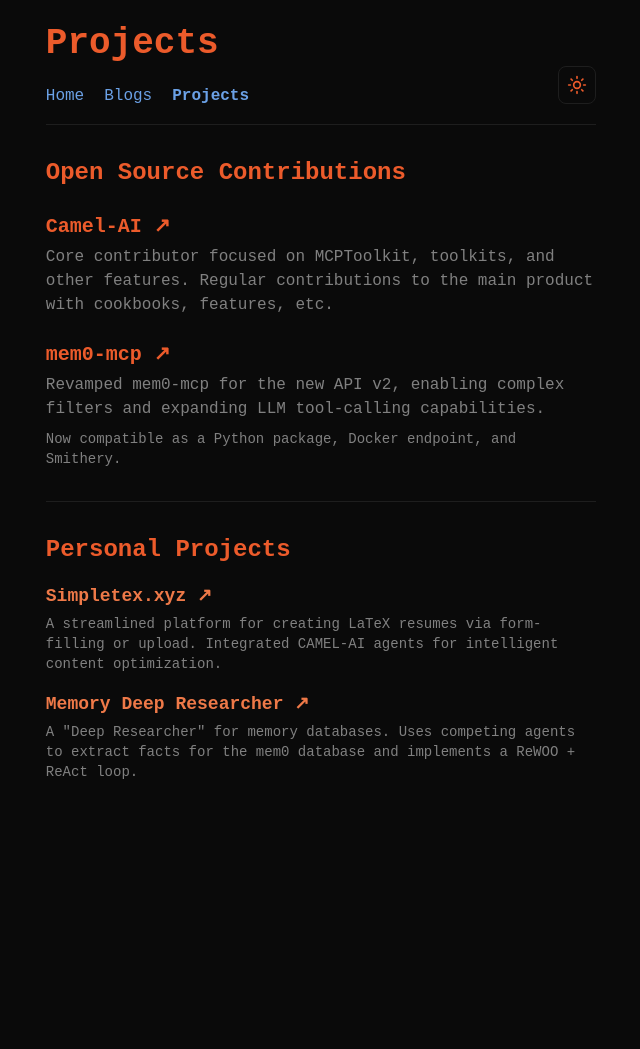
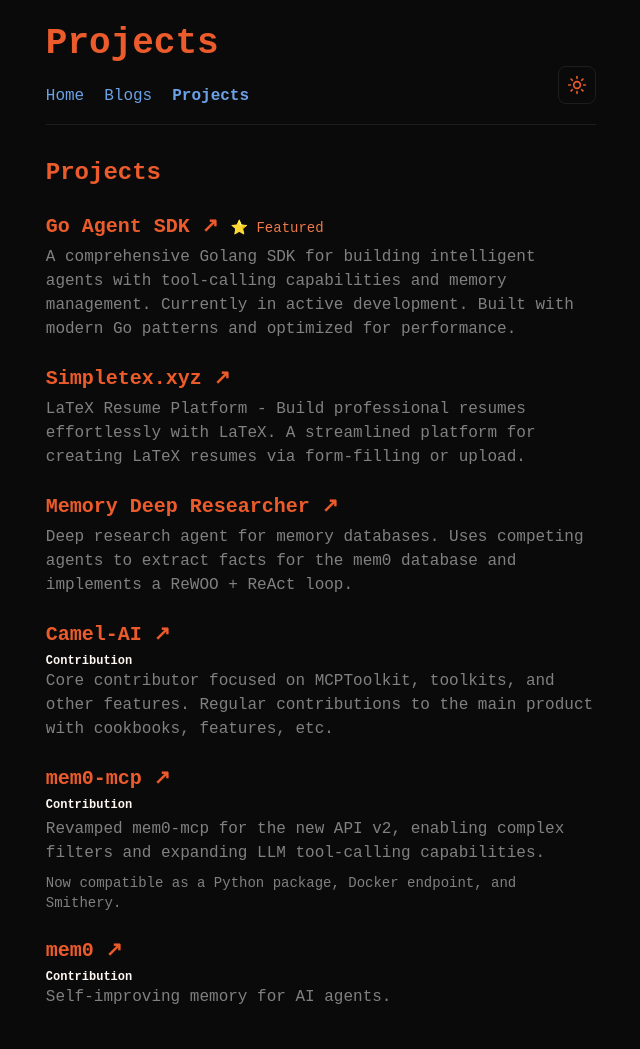
Before and after one commit to parthshr370/parthshr370.github.io, a Jekyll site: the page built from projects/index.html, in a window 1280 px wide. Shown: the whole page, without its empty margins (319-959 px from the left). Built offline with Jekyll 4.4.1, drawn with Linux system fonts in a browser that asks for light colours; some web fonts are replaced; before the commit the page ends 900 px from its top, so only the background shows below that.

Commit message:
Sync project listings and add agent guide

```diff
--- a/projects/index.html
+++ b/projects/index.html
@@ -6,26 +6,57 @@
 permalink: /projects/
 ---
 
-<section class="mt-8 space-y-8">
+<section class="mt-8">
 
-  <!-- Open Source Contributions Section -->
+  <h2 class="text-2xl font-bold text-[var(--primary)] mb-6">Projects</h2>
+
+  <div class="space-y-6">
+    <!-- Go Agent SDK -->
     <div>
-    <h2 class="text-2xl font-bold text-[var(--primary)] mb-6">Open Source Contributions</h2>
-    <div class="space-y-6">
-      <!-- Item 1 -->
+      <a href="https://github.com/parthshr370/Go-agent-SDK" target="_blank" class="block group">
+        <h3 class="text-xl font-semibold text-[var(--link)] mb-1 group-hover:underline">Go Agent SDK ↗ <span class="text-sm text-[var(--secondary)] font-normal">⭐ Featured</span></h3>
+      </a>
+      <p class="text-[var(--text-muted)]">
+        A comprehensive Golang SDK for building intelligent agents with tool-calling capabilities and memory management. Currently in active development. Built with modern Go patterns and optimized for performance.
+      </p>
+    </div>
+
+    <!-- Simpletex -->
+    <div>
+      <a href="https://simpletex.xyz" target="_blank" class="block group">
+        <h3 class="text-xl font-semibold text-[var(--link)] mb-1 group-hover:underline">Simpletex.xyz ↗</h3>
+      </a>
+      <p class="text-[var(--text-muted)]">
+        LaTeX Resume Platform - Build professional resumes effortlessly with LaTeX. A streamlined platform for creating LaTeX resumes via form-filling or upload.
+      </p>
+    </div>
+
+    <!-- Memory Deep Researcher -->
+    <div>
+      <a href="https://github.com/parthshr370/Mem0-Deep-Researcher" target="_blank" class="block group">
+        <h3 class="text-xl font-semibold text-[var(--link)] mb-1 group-hover:underline">Memory Deep Researcher ↗</h3>
+      </a>
+      <p class="text-[var(--text-muted)]">
+        Deep research agent for memory databases. Uses competing agents to extract facts for the mem0 database and implements a ReWOO + ReAct loop.
+      </p>
+    </div>
+
+    <!-- Camel-AI -->
     <div>
       <a href="https://github.com/camel-ai/camel" target="_blank" class="block group">
         <h3 class="text-xl font-semibold text-[var(--link)] mb-1 group-hover:underline">Camel-AI ↗</h3>
+        <p class="text-xs text-[var(--accent)] font-semibold">Contribution</p>
       </a>
       <p class="text-[var(--text-muted)]">
         Core contributor focused on MCPToolkit, toolkits, and other features. Regular contributions to the main product with cookbooks, features, etc.
       </p>
     </div>
 
-      <!-- Item 2 -->
+    <!-- mem0-mcp -->
     <div>
       <a href="https://github.com/mem0ai/mem0-mcp" target="_blank" class="block group">
         <h3 class="text-xl font-semibold text-[var(--link)] mb-1 group-hover:underline">mem0-mcp ↗</h3>
+        <p class="text-xs text-[var(--accent)] font-semibold mb-1">Contribution</p>
       </a>
       <p class="text-[var(--text-muted)] mb-2">
         Revamped mem0-mcp for the new API v2, enabling complex filters and expanding LLM tool-calling capabilities.
@@ -34,37 +65,17 @@
         Now compatible as a Python package, Docker endpoint, and Smithery.
       </p>
     </div>
+
+    <!-- mem0 -->
+    <div>
+      <a href="https://github.com/mem0ai/mem0" target="_blank" class="block group">
+        <h3 class="text-xl font-semibold text-[var(--link)] mb-1 group-hover:underline">mem0 ↗</h3>
+        <p class="text-xs text-[var(--accent)] font-semibold">Contribution</p>
+      </a>
+      <p class="text-[var(--text-muted)]">
+        Self-improving memory for AI agents.
+      </p>
     </div>
   </div>
 
-  <hr class="border-[var(--border)]" />
-
-  <!-- Projects Section -->
-  <div>
-    <h2 class="text-2xl font-bold text-[var(--primary)] mb-4">Personal Projects</h2>
-    <ul class="list-none space-y-4">
-       <li>
-         <a href="https://simpletex.xyz" class="group block">
-           <div class="flex items-baseline gap-2 mb-1">
-             <span class="text-[var(--secondary)] font-bold text-lg group-hover:underline">Simpletex.xyz ↗</span>
-           </div>
-           <p class="text-[var(--text-muted)] text-sm">
-             A streamlined platform for creating LaTeX resumes via form-filling or upload. Integrated CAMEL-AI agents for intelligent content optimization.
-           </p>
-         </a>
-       </li>
-
-       <li>
-         <a href="#" class="group block">
-           <div class="flex items-baseline gap-2 mb-1">
-             <span class="text-[var(--secondary)] font-bold text-lg group-hover:underline">Memory Deep Researcher ↗</span>
-           </div>
-           <p class="text-[var(--text-muted)] text-sm">
-             A "Deep Researcher" for memory databases. Uses competing agents to extract facts for the mem0 database and implements a ReWOO + ReAct loop.
-           </p>
-         </a>
-       </li>
-    </ul>
-  </div>
-
 </section>
```
Also changed, not shown: AGENTS.md (added, +179 -0 lines), index.html (+31 -8 lines), 1 other file. Lines whose indentation alone changed are shown as unchanged.
